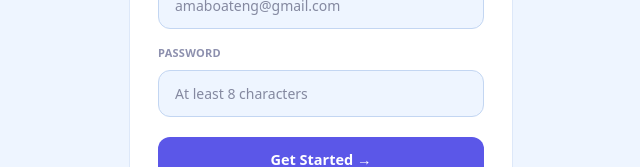
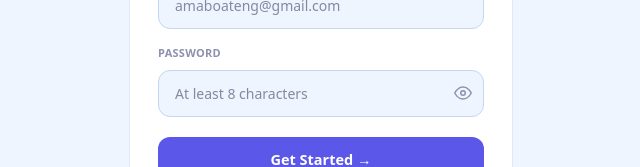
Before and after one commit to gimik445-dev/uvote, a Next.js app: page /register in a window 1280 px wide. Shown: the part 499-666 px from the top of the page, without its empty margins (319-959 px from the left). Built offline with nearby package versions, Linux system fonts and the light colour scheme; no server answers.

Commit message:
Add files via upload

```diff
--- a/src/app/register/page.tsx
+++ b/src/app/register/page.tsx
@@ -3,6 +3,7 @@
 import Link from "next/link";
 import { useState } from "react";
 import { Logo } from "@/components/logo";
+import { PasswordInput } from "@/components/password-input";
 
 export default function RegisterPage() {
   const [fullName, setFullName] = useState("");
@@ -90,9 +91,14 @@ export default function RegisterPage() {
             placeholder="amaboateng@gmail.com" className="input" />
         </Field>
         <Field label="Password" last>
-          <input type="password" required minLength={8} value={password}
-            onChange={(e) => setPassword(e.target.value)} placeholder="At least 8 characters"
-            className="input" />
+          <PasswordInput
+            value={password}
+            onChange={setPassword}
+            placeholder="At least 8 characters"
+            required
+            minLength={8}
+            inputClassName="input"
+          />
         </Field>
         {error && <p className="text-critical text-sm mb-4">{error}</p>}
         <button type="submit" disabled={loading} className="btn btn-primary w-full">
```
